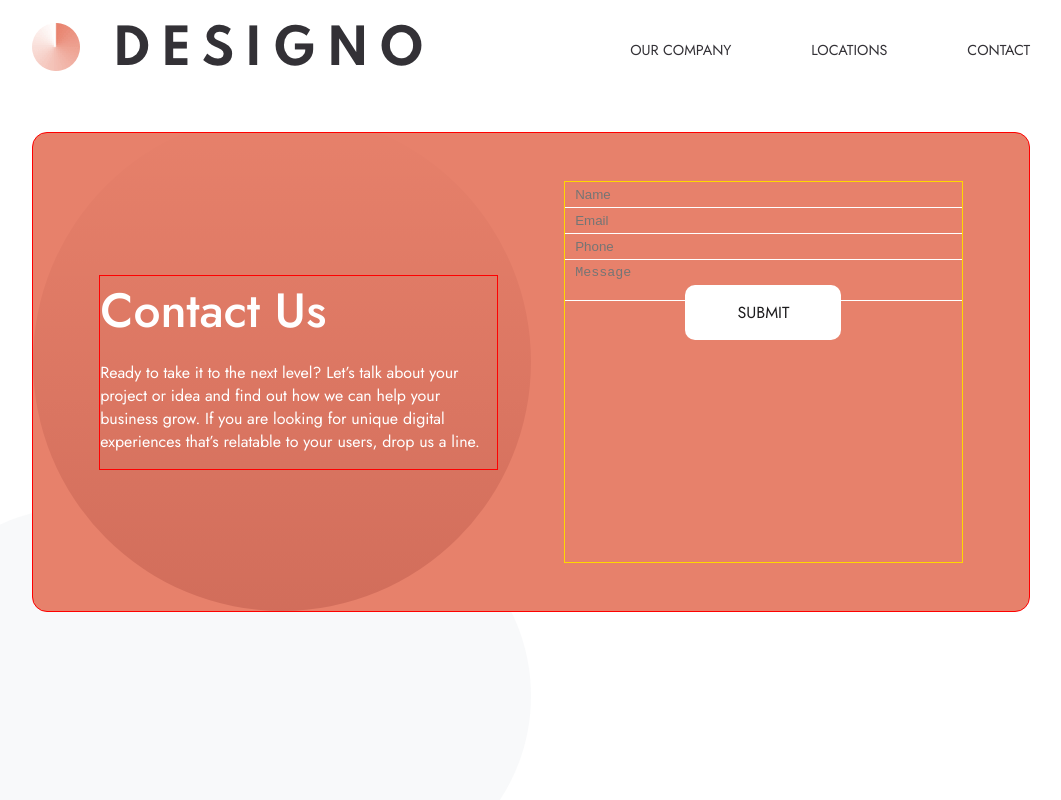
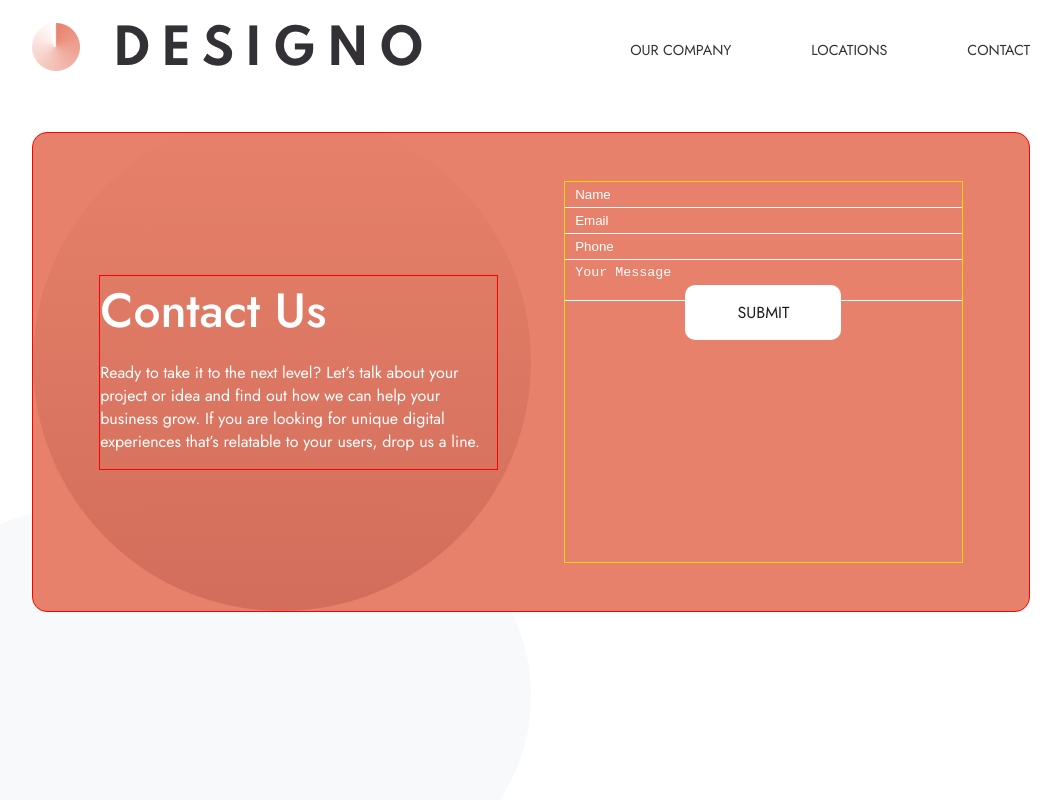
Before and after one commit to SJellen/designo, a Next.js app: page /contact in a window 1280 px wide. Shown: the top 800 px of the page, without its empty margins (109-1170 px from the left). Built offline with nearby package versions, Linux system fonts and the light colour scheme.

Commit message:
change on placeholder

```diff
--- a/components/Contact/Hero.js
+++ b/components/Contact/Hero.js
@@ -13,7 +13,7 @@ export default function About() {
                 <input placeholder="Name" id="name" className="name"/>
                 <input placeholder="Email" id="email" className="email"/>
                 <input placeholder="Phone" id="phone" className="phone"/>
-                <textarea placeholder="Message" className="textarea"/>
+                <textarea placeholder="Your Message" className="textarea"/>
                 <div>
                     <Link href="/contact"><a>SUBMIT</a></Link>
                 </div>
--- a/styles/Contact/Hero.module.scss
+++ b/styles/Contact/Hero.module.scss
@@ -49,7 +49,9 @@
         border-bottom: 1px solid V.$white;
         padding: 5px 10px;
         outline: none;
-
+    }
+    input::placeholder {
+        color: V.$white;
     }
     textarea {
         width: 100%;
@@ -59,6 +61,9 @@
         padding: 5px 10px;
         outline: none;
         resize: none;
+    }
+    textarea::placeholder {
+        color: V.$white;
     }
 
     a {
```
